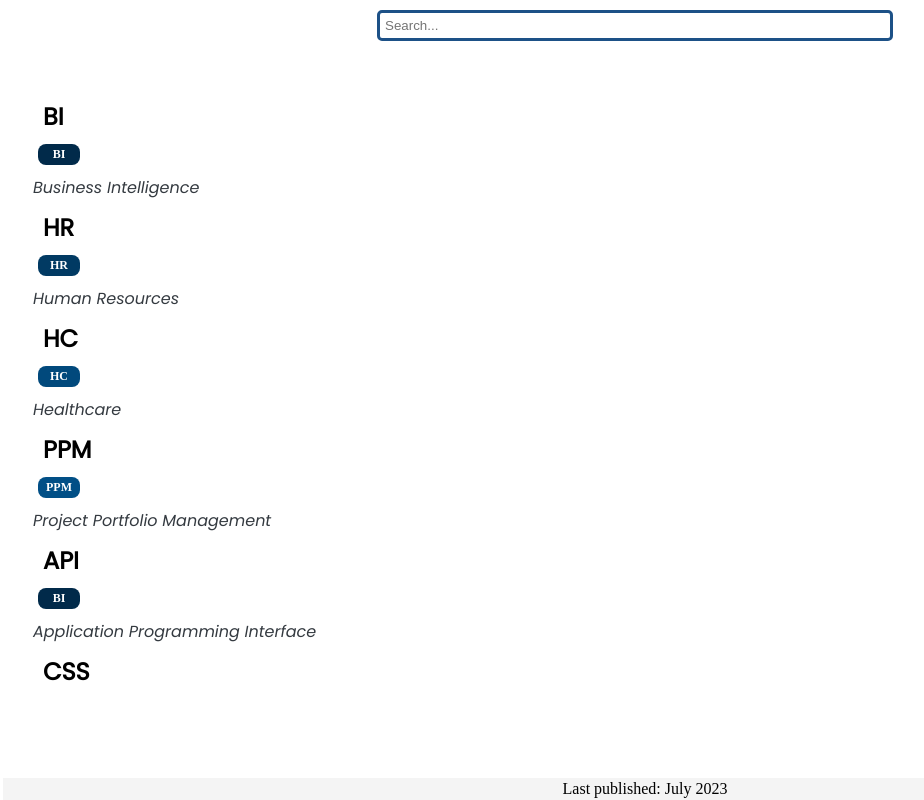
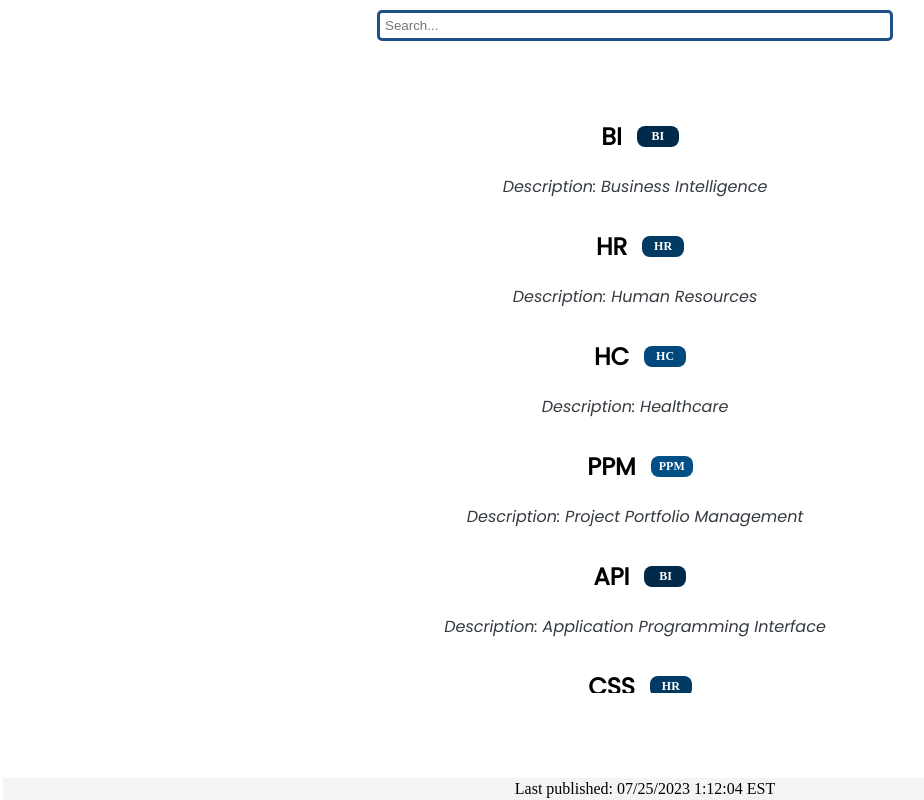
Before and after one commit to jraa1995/glossaryTest2_dynamic, a website: page templates/index.html in a window 1280 px wide. Shown: the whole page, without its empty margins (5-929 px from the left). Drawn offline with nearby package versions, Linux system fonts and the light colour scheme.

Commit message:
Changes the format and fixed the "Recommend A Definition" button to replace undefined definitions.

```diff
--- a/templates/index.html
+++ b/templates/index.html
@@ -4,6 +4,7 @@
 <head>
   <meta charset="UTF-8">
   <meta name="viewport" content="width=device-width, initial-scale=1.0">
+  <title>Glossary</title>
   <link rel="preconnect" href="https://fonts.googleapis.com">
   <link rel="preconnect" href="https://fonts.gstatic.com" crossorigin>
   <link href="https://fonts.googleapis.com/css2?family=Libre+Baskerville:wght@700&display=swap" rel="stylesheet">
@@ -15,7 +16,6 @@
   <link href="https://fonts.googleapis.com/css2?family=Poppins&display=swap" rel="stylesheet">
   <link rel="stylesheet"
         href="https://fonts.googleapis.com/css2?family=Material+Symbols+Outlined:opsz,wght,FILL,GRAD@48,600,0,0"/>
-  <title>Glossary</title>
   <style>
     /* CSS styles for the header and search bar */
     header {
@@ -29,17 +29,20 @@
     }
 
     main {
+      display: block;
       padding: 10px;
       max-height: calc(100vh - 60px);
-      overflow: auto
+      overflow: auto;
     }
 
     #glossary-list {
       list-style-type: none;
       padding: 20px;
+      flex: 1;
     }
 
     #glossary {
+      padding: 10 p;
       max-height: calc(100vh - 160px);
       overflow-y: auto;
     }
@@ -68,32 +71,63 @@
       display: block;
     }
 
-    /*ul {*/
-    /*  list-style-type: none;*/
-    /*  padding: 0;*/
-    /*}*/
-
-    /*li {*/
-    /*  margin-bottom: 15px;*/
-    /*}*/
+    /* CSS styles for glossary items */
+    .glossary-item {
+      display: flex;
+      flex-direction: column; /* Display the term and description in a column */
+      align-items: center;
+      justify-content: center;
+      text-align: center;
+      margin: 20px;
+    }
 
     .term {
-      font-weight: bold;
-      flex: 1;
+      display: flex;
+      align-items: center;
     }
 
-    /*.term span {*/
-    /*  margin-left: 5px;*/
-    /*}*/
+    .legend {
+      display: inline-block;
+      width: 26px;
+      padding: 3px 8px;
+      margin-left: 5px;
+      text-align: center;
+      background-color: white;
+      font-weight: bold;
+      border-radius: 8px;
+      font-size: 12px;
+    }
 
-    /*.definition {*/
-    /*  font-size: 12px;*/
-    /*  color: #666;*/
-    /*  margin-bottom: 5px;*/
-    /*}*/
+    /* Legend colors for categories */
+    .bi {
+      background-color: #012a4a;
+      color: #fff;
+    }
 
-    strong {
-      font-weight: bold;
+    .hr {
+      background-color: #013a63;
+      color: #fff;
+    }
+
+    .hc {
+      background-color: #01497c;
+      color: #fff;
+    }
+
+    .ppm {
+      background-color: #014f86;
+      color: #fff;
+    }
+
+    /* CSS styles for the recommendation button */
+    .add-definition-button {
+      background-color: #3498db;
+      color: #fff;
+      border: none;
+      padding: 8px 14px;
+      border-radius: 5px;
+      cursor: pointer;
+      margin-top: 10px;
     }
 
     /* CSS styles for the footer */
@@ -106,47 +140,9 @@
       width: 100%;
     }
 
-    /* CSS styles for the legend */
-    .legend {
-      display: inline-block;
-      width: 26px; /* Set a fixed width for the labels */
-      padding: 3px 8px;
-      margin-left: 5px;
-      text-align: center;
-      background-color: white; /* Light gray background */
-      font-weight: bold;
-      border-radius: 8px;
-      font-size: 12px; /* Standard font size for the labels */
-    }
-
-    .bi {
-      background-color: #012a4a; /* Red */
-      color: #fff;
-    }
-
-    .hr {
-      background-color: #013a63; /* Blue */
-      color: #fff;
-    }
-
-    .hc {
-      background-color: #01497c; /* Green */
-      color: #fff;
-    }
-
-    .ppm {
-      background-color: #014f86; /* Yellow */
-      color: #fff;
-    }
-
-    /* CSS styles for the recommendation button */
-    .add-definition-button {
-      background-color: #3498db; /* Blue */
-      color: #fff;
-      border: none;
-      padding: 8px 14px;
-      border-radius: 5px;
-      cursor: pointer;
+    .tags {
+      display: flex;
+      flex-wrap: wrap;
     }
   </style>
 </head>
@@ -180,12 +176,13 @@
     {term: "HTML", definition: "Hypertext Markup Language", category: "HC"},
     {term: "SQL", definition: "Structured Query Language", category: "PPM"},
     {term: "JAVA", definition: "Coding Language", category: "BI"},
-    {term: "Python", definition: "undefined.", category: "BI"},
+    {term: "Python", definition: "undefined.", category: null},
   ];
 
   // Function to create glossary item for "undefined" term with the "Add Definition" button
   function createUndefinedGlossaryItem(term, category) {
     const li = document.createElement("li");
+    li.classList.add("glossary-item");
 
     const termDiv = document.createElement("div");
     termDiv.classList.add("term");
@@ -194,12 +191,25 @@
     termHeading.textContent = term;
     termDiv.appendChild(termHeading);
 
+    if (category) {
       const categorySpan = document.createElement("span");
       categorySpan.textContent = category;
       categorySpan.classList.add("legend", category.toLowerCase());
       termDiv.appendChild(categorySpan);
+    }
 
     li.appendChild(termDiv);
+
+    const tagsDiv = document.createElement("div");
+    tagsDiv.classList.add("tags");
+
+    li.appendChild(tagsDiv);
+
+    // Create a paragraph element for the description
+    const descriptionElement = document.createElement("p");
+    descriptionElement.textContent = ""; // Replace this with the actual description for undefined terms
+    descriptionElement.classList.add("description");
+    li.appendChild(descriptionElement);
 
     const addButton = document.createElement("button");
     addButton.textContent = "Recommend A Definition";
@@ -213,10 +223,10 @@
     return li;
   }
 
-
   // Function to create glossary item for other terms
   function createGlossaryItem(term, definition, category) {
     const li = document.createElement("li");
+    li.classList.add("glossary-item");
 
     const termDiv = document.createElement("div");
     termDiv.classList.add("term");
@@ -225,17 +235,25 @@
     termHeading.textContent = term;
     termDiv.appendChild(termHeading);
 
+    if (category) {
       const categorySpan = document.createElement("span");
       categorySpan.textContent = category;
       categorySpan.classList.add("legend", category.toLowerCase());
       termDiv.appendChild(categorySpan);
+    }
 
     li.appendChild(termDiv);
 
-    const definitionElement = document.createElement("p");
-    definitionElement.textContent = definition;
-    definitionElement.classList.add("definition");
-    li.appendChild(definitionElement);
+    const tagsDiv = document.createElement("div");
+    tagsDiv.classList.add("tags");
+
+    li.appendChild(tagsDiv);
+
+    // Create a paragraph element for the description
+    const descriptionElement = document.createElement("p");
+    descriptionElement.textContent = "Description: " + definition;
+    descriptionElement.classList.add("description");
+    li.appendChild(descriptionElement);
 
     return li;
   }
@@ -267,18 +285,18 @@
 
     for (let i = 0; i < glossaryItems.length; i++) {
       const term = glossaryItems[i].querySelector(".term h3").innerText;
-      const definition = glossaryItems[i].querySelector(".definition");
-      const isUndefined = definition && definition.innerText === "undefined.";
+      const definition = glossaryItems[i].querySelector(".description");
+      const isUndefined = definition && definition.innerText === "Description: Add your description here";
 
       if (isUndefined) {
-        // If the definition is undefined, check if the search input matches the term exactly
+        // If the description is the placeholder, check if the search input matches the term exactly
         const isExactMatch = term.toUpperCase() === filter;
         glossaryItems[i].style.display = isExactMatch ? "" : "none"; // Show only if it's an exact match
       } else {
-        // For other glossary items with defined definitions, filter based on search input in both term and definition
+        // For other glossary items with defined descriptions, filter based on search input in both term and description
         const termMatch = term.toUpperCase().indexOf(filter) > -1;
-        const definitionMatch = definition && definition.innerText.toUpperCase().indexOf(filter) > -1;
-        glossaryItems[i].style.display = termMatch || definitionMatch ? "" : "none";
+        const descriptionMatch = definition && definition.innerText.toUpperCase().indexOf(filter) > -1;
+        glossaryItems[i].style.display = termMatch || descriptionMatch ? "" : "none";
       }
     }
   }
@@ -286,43 +304,11 @@
   // Function to update the footer with the static timestamp
   function updateFooterTimestamp() {
     const footer = document.getElementById("footer");
-    const timestamp = "Last published: July 2023"; // Replace this with the actual publish date of your site
+    const timestamp = "Last published: 07/25/2023 1:12:04 EST"; // Replace this with the actual publish date of your site
     footer.innerHTML = timestamp;
   }
 
-  // Function to handle new data drop
-  function handleDataDrop(event) {
-    event.preventDefault();
-    const data = JSON.parse(event.dataTransfer.getData("text/plain"));
-    if (data instanceof Array) {
-      glossaryData = glossaryData.concat(data);
-      populateGlossaryList();
-      updateFooterTimestamp();
-    }
-  }
-
-  // Function to allow dropping data on the page
-  function allowDataDrop(event) {
-    event.preventDefault();
-  }
-
-  // Function to open the Google Form for recommending a definition
-  function openRecommendForm() {
-    window.open('https://docs.google.com/forms/d/e/your_form_id/viewform', '_blank'); // Replace the URL with your Google Form link
-  }
-
-  // Function to sort the glossaryData alphabetically
-  function sortGlossaryData() {
-    glossaryData.sort((a, b) => a.term.localeCompare(b.term));
-  }
-
-  // Function to add new data to the glossaryData
-  function addDataToGlossary(newData) {
-    glossaryData = glossaryData.concat(newData);
-    sortGlossaryData();
-    populateGlossaryList();
-    updateFooterTimestamp();
-  }
+  // ... Your existing JavaScript code ...
 
   // Populate the glossary list and update footer on page load
   document.addEventListener("DOMContentLoaded", () => {
@@ -338,7 +324,6 @@
   const glossaryList = document.getElementById("glossary-list");
   glossaryList.addEventListener("dragover", allowDataDrop);
   glossaryList.addEventListener("drop", handleDataDrop);
-
 </script>
 </body>
 
```
Lines whose indentation alone changed are shown as unchanged.
